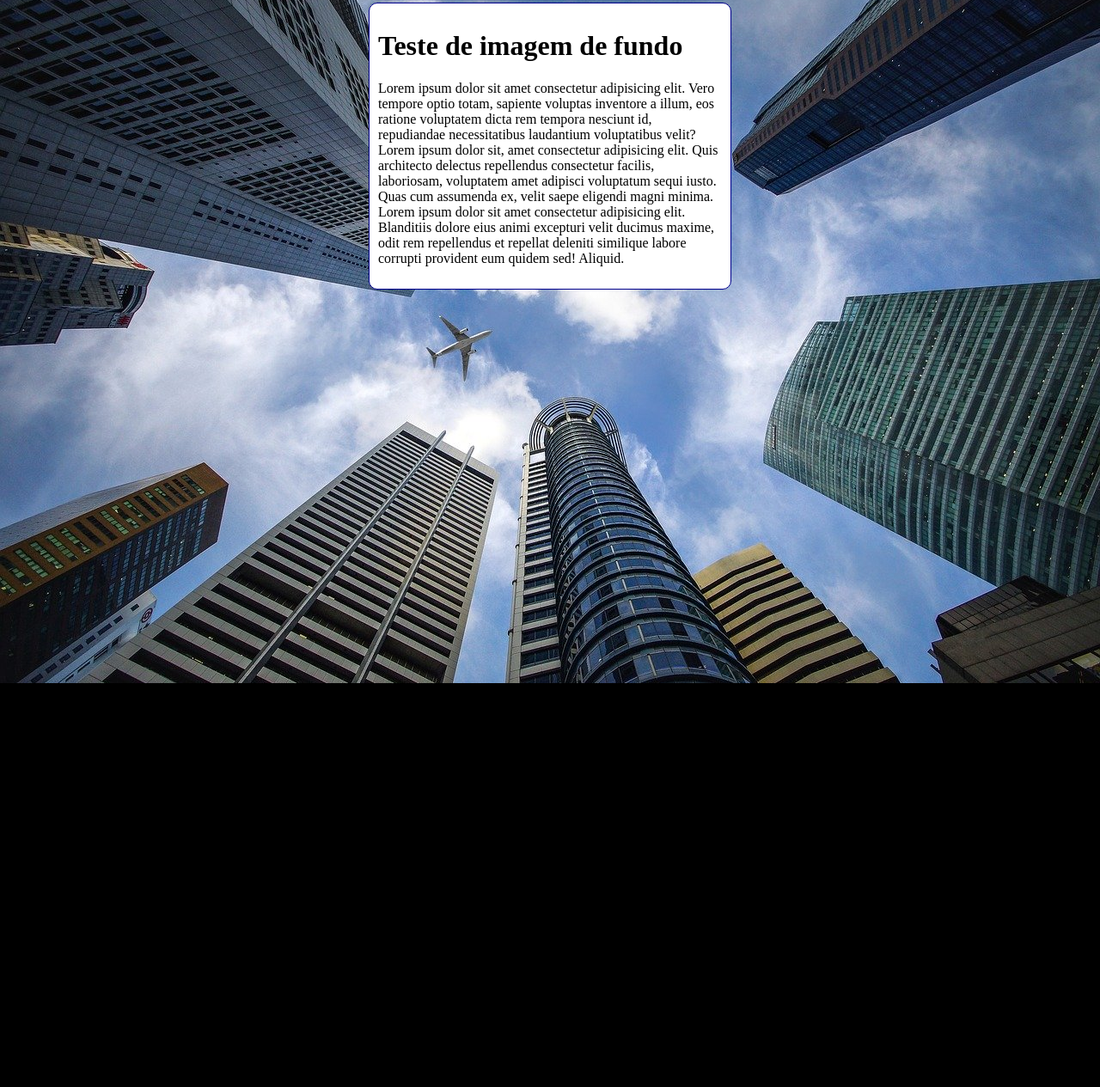
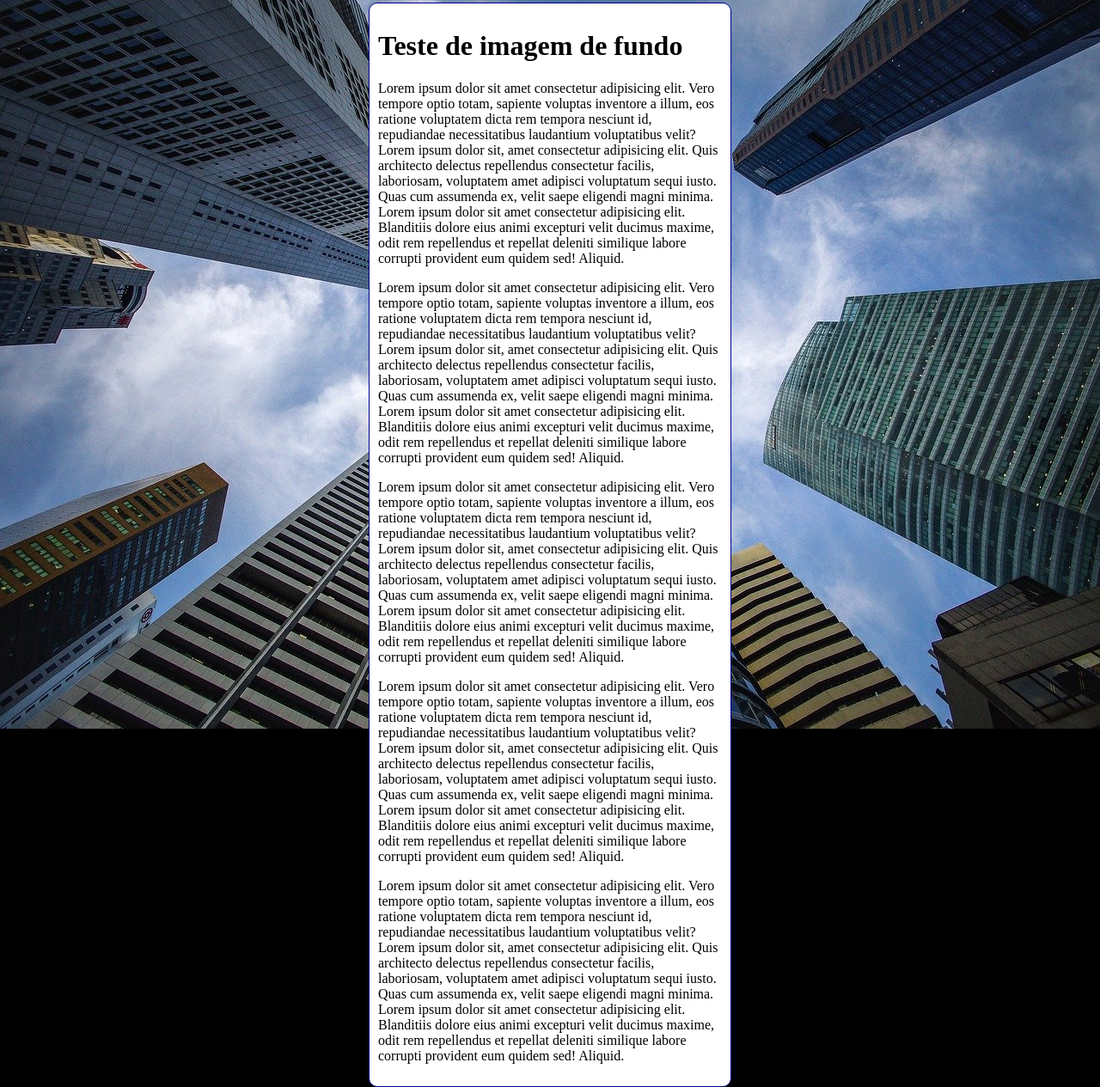
Before and after one commit to fjunior79/html-css, a plain HTML site: page exercicios/ex022/fundo006.html in a window 1280 px wide. Shown: the part 5-1270 px from the top of the page at 86% size. Before the commit the page ends 800 px from the top, so only its background shows below. Drawn offline with Linux system fonts and the light colour scheme.

Commit message:
atualizei o exercicio 022

```diff
--- a/exercicios/ex022/fundo006.html
+++ b/exercicios/ex022/fundo006.html
@@ -7,11 +7,8 @@
     <style>
         body {
             height: 97vh;
-            background-color: black;
-            background-image: url('imagens/wallpaper002.jpg');
-            background-position: center top;
-            background-repeat: no-repeat;
             background-size: cover;
+            background: black url('imagens/wallpaper002.jpg') center top no-repeat fixed;
         }
 
         main {
@@ -29,6 +26,14 @@
         <h1>Teste de imagem de fundo</h1>
         <p>Lorem ipsum dolor sit amet consectetur adipisicing elit. Vero tempore optio totam, sapiente voluptas inventore a illum, eos ratione voluptatem dicta rem tempora nesciunt id, repudiandae necessitatibus laudantium voluptatibus velit? Lorem ipsum dolor sit, amet consectetur adipisicing elit. Quis architecto delectus repellendus consectetur facilis, laboriosam, voluptatem amet adipisci voluptatum sequi iusto. Quas cum assumenda ex, velit saepe eligendi magni minima. Lorem ipsum dolor sit amet consectetur adipisicing elit. Blanditiis dolore eius animi excepturi velit ducimus maxime, odit rem repellendus et repellat deleniti similique labore corrupti provident eum quidem sed! Aliquid.
         </p>
+        <p>Lorem ipsum dolor sit amet consectetur adipisicing elit. Vero tempore optio totam, sapiente voluptas inventore a illum, eos ratione voluptatem dicta rem tempora nesciunt id, repudiandae necessitatibus laudantium voluptatibus velit? Lorem ipsum dolor sit, amet consectetur adipisicing elit. Quis architecto delectus repellendus consectetur facilis, laboriosam, voluptatem amet adipisci voluptatum sequi iusto. Quas cum assumenda ex, velit saepe eligendi magni minima. Lorem ipsum dolor sit amet consectetur adipisicing elit. Blanditiis dolore eius animi excepturi velit ducimus maxime, odit rem repellendus et repellat deleniti similique labore corrupti provident eum quidem sed! Aliquid.
+        </p>
+        <p>Lorem ipsum dolor sit amet consectetur adipisicing elit. Vero tempore optio totam, sapiente voluptas inventore a illum, eos ratione voluptatem dicta rem tempora nesciunt id, repudiandae necessitatibus laudantium voluptatibus velit? Lorem ipsum dolor sit, amet consectetur adipisicing elit. Quis architecto delectus repellendus consectetur facilis, laboriosam, voluptatem amet adipisci voluptatum sequi iusto. Quas cum assumenda ex, velit saepe eligendi magni minima. Lorem ipsum dolor sit amet consectetur adipisicing elit. Blanditiis dolore eius animi excepturi velit ducimus maxime, odit rem repellendus et repellat deleniti similique labore corrupti provident eum quidem sed! Aliquid.
+        </p>
+        <p>Lorem ipsum dolor sit amet consectetur adipisicing elit. Vero tempore optio totam, sapiente voluptas inventore a illum, eos ratione voluptatem dicta rem tempora nesciunt id, repudiandae necessitatibus laudantium voluptatibus velit? Lorem ipsum dolor sit, amet consectetur adipisicing elit. Quis architecto delectus repellendus consectetur facilis, laboriosam, voluptatem amet adipisci voluptatum sequi iusto. Quas cum assumenda ex, velit saepe eligendi magni minima. Lorem ipsum dolor sit amet consectetur adipisicing elit. Blanditiis dolore eius animi excepturi velit ducimus maxime, odit rem repellendus et repellat deleniti similique labore corrupti provident eum quidem sed! Aliquid.
+        </p>
+        <p>Lorem ipsum dolor sit amet consectetur adipisicing elit. Vero tempore optio totam, sapiente voluptas inventore a illum, eos ratione voluptatem dicta rem tempora nesciunt id, repudiandae necessitatibus laudantium voluptatibus velit? Lorem ipsum dolor sit, amet consectetur adipisicing elit. Quis architecto delectus repellendus consectetur facilis, laboriosam, voluptatem amet adipisci voluptatum sequi iusto. Quas cum assumenda ex, velit saepe eligendi magni minima. Lorem ipsum dolor sit amet consectetur adipisicing elit. Blanditiis dolore eius animi excepturi velit ducimus maxime, odit rem repellendus et repellat deleniti similique labore corrupti provident eum quidem sed! Aliquid.
+        </p>
     </main>
 </body>
 </html>
```
